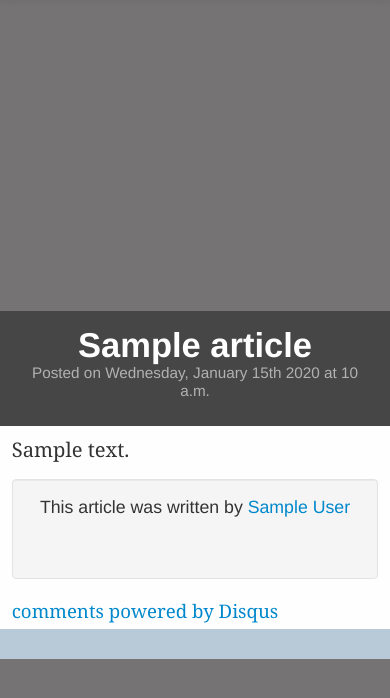
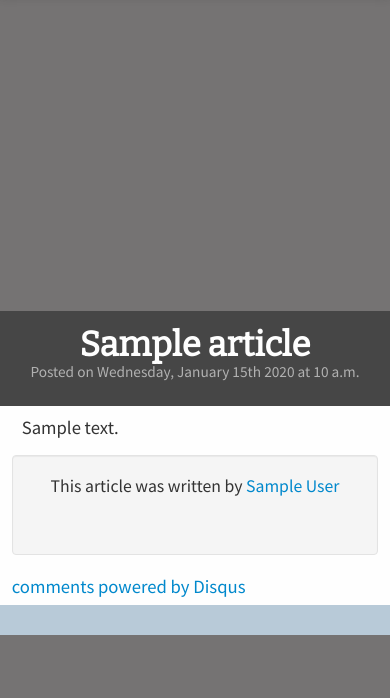
Before and after one commit to jaredhaight/lgod, a Django app: template main/templates/articleView.html in a window 390 px wide. Shown: the part 56-754 px from the top of the page. Run offline with Django 3.2, Linux system fonts and the light colour scheme; the template is opened without the code that fills it: most values are stand-ins (such as "Sample title", 1, 10 or a date in 2020); style sheets or scripts are compiled from the project's sources; some libraries are stand-ins or nearby versions.

Commit message:
Tweaking typography. New fonts and size adjustments.

```diff
--- a/main/static/css/styles.less
+++ b/main/static/css/styles.less
@@ -28,16 +28,16 @@ body {
   -moz-border-radius: @radius;
 }
 
-.readableText (@size: 1em, @color: @offBlack) {
-  font-family: Georgia, serif;
+.sanSerifText (@size: 1em, @height: 1em, @color: @offBlack) {
+  font-family: "Source Sans Pro", "Helvetica Neue", "Helvetica", sans-serif;
   font-size: @size;
-  line-height: (@size * 1.28);
+  line-height: (@size * 1.3);
   color: @color;
   text-rendering: optimizelegibility;
 }
 
-.accentText (@size: .7em, @height:.9em, @color:@offWhite){
-  font-family: "Helvetica Neue", "Helvetica", sans-serif;
+.serifText (@size: .7em, @height:.9em, @color:@offWhite){
+  font-family: 'Bitter', Georgia, serif;
   font-size: @size;
   line-height: @height;
   color:  @color;
@@ -50,17 +50,17 @@ body {
 }
 
 h1 {
-  .accentText(1.85em, 1.5em, @offBlack);
+  .serifText(1.85em, 1.5em, @offBlack);
   font-weight: 700;
 }
 
 h2 {
-  .accentText(1.25em, 1.2em, @offBlack);
+  .serifText(1.25em, 1.1em, @offBlack);
   font-weight: 700;
 }
 
 h3 {
-  .accentText(1em, 1.1em, @offBlack);
+  .serifText(1em, 1.1em, @offBlack);
   font-weight: 700;
 }
 
@@ -349,7 +349,7 @@ blockquote p {
 }
 
 .contentWrap {
-  .readableText();
+  .sanSerifText();
   max-width: 1500px;
   margin: 0 auto;
   background: #b8cad8;
@@ -723,7 +723,7 @@ blockquote p {
 }
 
 #articleRow {
-  .readableText(1.1em, @titleColor);
+  .sanSerifText(1.1em, 1em, @titleColor);
   position: relative;
   max-width: 1500px;
   margin-left: auto;
@@ -783,7 +783,7 @@ blockquote p {
 }
 
 #articleTitle {
-  .accentText(1em, 1.2em, @offWhite);
+  .serifText(1em, 1.2em, @offWhite);
   position: relative;
   left: 17.5%;
   width: 75%;
@@ -801,7 +801,7 @@ blockquote p {
 }
 
 #articleDate {
-  .accentText(.82em, 1.2em);
+  .sanSerifText(.82em, 1.4em);
   color: #b1b1b1;
 }
 
@@ -826,7 +826,7 @@ blockquote p {
 }
 
 #articleBody  {
-  .readableText(1.13em);
+  .sanSerifText(1.13em);
   padding-left: 7%;
   padding-right: 7%;
   padding-top: 10px;
@@ -874,7 +874,7 @@ blockquote p {
 }
 
 #articleAuthorBox{
-  .accentText(1em, 1em, @offBlack);
+  .sanSerifText(1em, 1em, @offBlack);
   margin-left: 5%;
   margin-right: 5%;
   width: 90%;
@@ -1812,9 +1814,9 @@ li[class^="icon-"].icon-large:before, li[class*=" icon-"].icon-large:before {
   }
 
   .articleWrap .row-fluid #articleBody {
-    .readableText(1.08em);
-    padding-left: 0;
-    padding-right: 0;
+    .sanSerifText(1em);
+    padding-left: 10px;
+    padding-right: 10px;
   }
 
 }
@@ -2173,10 +2175,12 @@ li[class^="icon-"].icon-large:before, li[class*=" icon-"].icon-large:before {
     padding-right: 3%;
   }
 
-  #articleBody {
-    .readableText(1.1em);
+  .row-fluid #articleBody {
+    .sanSerifText(1.1em);
     width: 100%;
     margin-left: 0;
+    padding-left: 3%;
+    padding-right: 3%;
   }
 
   #articleAuthorBox {
@@ -2442,5 +2446,9 @@ li[class^="icon-"].icon-large:before, li[class*=" icon-"].icon-large:before {
     margin-right: 0;
   }
 
-
-}
+  #articleBody {
+    padding-left: 10%;
+    padding-right: 10%;
+  }
+
+}
```
Also changed, not shown: other parts of main/static/css/styles.less (+38 -36 lines).
